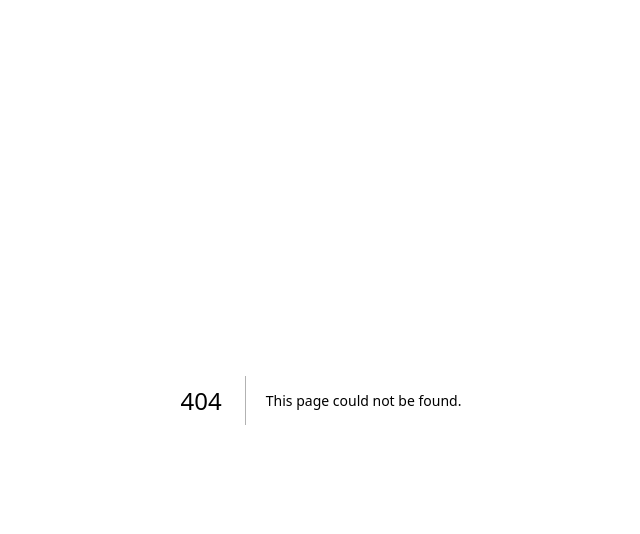
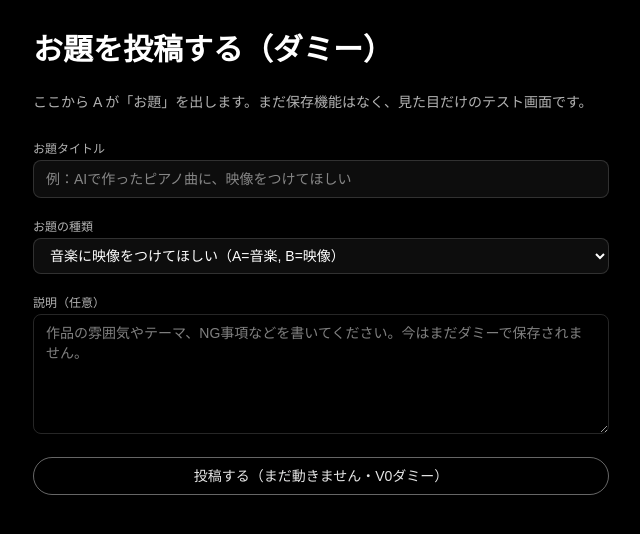
Before and after one commit to subuta0121/hendrix, a Next.js app: page /prompts/new in a window 1280 px wide. Before the commit this address had no page. Shown: the top 534 px of the page, without its empty margins (319-959 px from the left). Built offline with nearby package versions, Linux system fonts and the light colour scheme.

Commit message:
feat: add dummy prompt pages

```diff
--- /dev/null
+++ b/app/prompts/new/page.tsx
@@ -0,0 +1,49 @@
+// app/prompts/new/page.tsx
+export default function NewPromptPage() {
+  return (
+    <main className="min-h-screen bg-black text-white px-4 py-8">
+      <div className="max-w-xl mx-auto space-y-6">
+        <h1 className="text-2xl md:text-3xl font-semibold">
+          お題を投稿する（ダミー）
+        </h1>
+        <p className="text-sm text-white/70">
+          ここから A が「お題」を出します。まだ保存機能はなく、見た目だけのテスト画面です。
+        </p>
+
+        <form className="space-y-4">
+          <div className="space-y-1">
+            <label className="text-xs text-white/70">お題タイトル</label>
+            <input
+              className="w-full rounded-lg bg-white/5 border border-white/15 px-3 py-2 text-sm outline-none focus:border-white/50"
+              placeholder="例：AIで作ったピアノ曲に、映像をつけてほしい"
+            />
+          </div>
+
+          <div className="space-y-1">
+            <label className="text-xs text-white/70">お題の種類</label>
+            <select className="w-full rounded-lg bg-white/5 border border-white/15 px-3 py-2 text-sm outline-none focus:border-white/50">
+              <option>音楽に映像をつけてほしい（A=音楽, B=映像）</option>
+              <option>映像に音楽をつけてほしい（A=映像, B=音楽）</option>
+              <option>字幕・テロップをつけてほしい</option>
+            </select>
+          </div>
+
+          <div className="space-y-1">
+            <label className="text-xs text-white/70">説明（任意）</label>
+            <textarea
+              className="w-full rounded-lg bg白/5 border border-white/15 px-3 py-2 text-sm outline-none focus:border-white/50 min-h-[120px]"
+              placeholder="作品の雰囲気やテーマ、NG事項などを書いてください。今はまだダミーで保存されません。"
+            />
+          </div>
+
+          <button
+            type="button"
+            className="w-full rounded-full border border-white/40 px-4 py-2 text-sm font-medium text-white/90 hover:bg-white hover:text-black transition-colors"
+          >
+            投稿する（まだ動きません・V0ダミー）
+          </button>
+        </form>
+      </div>
+    </main>
+  );
+}
--- /dev/null
+++ b/app/prompts/page.tsx
@@ -0,0 +1,50 @@
+// app/prompts/page.tsx
+import Link from "next/link";
+
+export default function PromptsPage() {
+  return (
+    <main className="min-h-screen bg-black text-white">
+      <div className="max-w-3xl mx-auto space-y-6 px-4 py-10">
+        <h1 className="text-2xl md:text-3xl font-semibold">
+          お題一覧（ダミー）
+        </h1>
+
+        <p className="text-sm text-white/70">
+          ここには、Aが投稿した「お題（動画／音楽など）」が並ぶ予定です。
+          <br />
+          今はテスト用のダミー画面です。
+        </p>
+
+        <div className="space-y-4">
+          {/* サンプルお題 #1 */}
+          <Link
+            href="/prompts/1"
+            className="block rounded-xl border border-white/10 bg-white/5 p-4 hover:bg-white/10 transition"
+          >
+            <p className="text-xs text-white/60 mb-1">サンプルお題 #1</p>
+            <h2 className="text-lg font-semibold mb-1">
+              宇宙ローファイビートのPVを作ってほしい
+            </h2>
+            <p className="text-xs text-white/70">
+              AがアップロードしたAI音楽に、誰かが映像をつけてほしい。
+            </p>
+          </Link>
+
+          {/* サンプルお題 #2 */}
+          <Link
+            href="/prompts/2"
+            className="block rounded-xl border border-white/10 bg-white/5 p-4 hover:bg-white/10 transition"
+          >
+            <p className="text-xs text-white/60 mb-1">サンプルお題 #2</p>
+            <h2 className="text-lg font-semibold mb-1">
+              無音のAI映像に、BGMとSFXをつけてほしい
+            </h2>
+            <p className="text-xs text-white/70">
+              音がないPVに対して、Bが音楽や効果音で「再構築」する。
+            </p>
+          </Link>
+        </div>
+      </div>
+    </main>
+  );
+}
```
